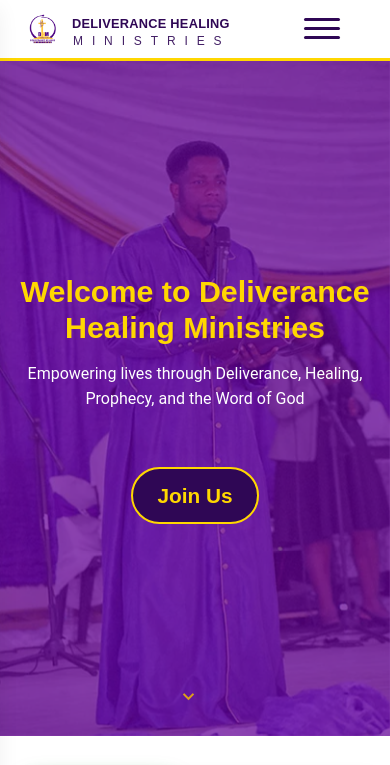
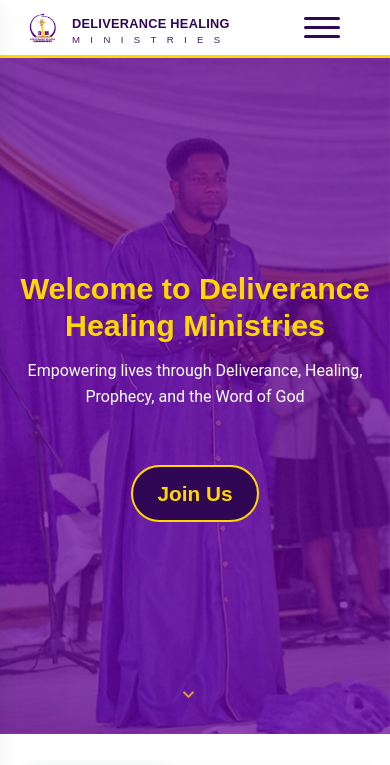
Before and after one commit to dzunisanizitha/dhministries, a plain HTML site: page index.html in a window 390 px wide. Shown: the top 765 px of the page. Drawn offline with Linux system fonts and the light colour scheme.

Commit message:
Update style.css

```diff
--- a/css/style.css
+++ b/css/style.css
@@ -235,14 +235,14 @@
 @media (max-width: 900px) {
   .main-nav { display: none; }
   .hamburger { display: block; margin-right: -5px; }
-  .site-subname { letter-spacing: .28em; font-size: .8rem; }
-  .mobile-links a { padding: 11px 6px; font-size: 1.03rem; }
+  .site-subname {font-size: 0.6rem !important;  margin-left: -20px !important;}
+  .mobile-links a { padding: 10px 6px; font-size: 1.04rem; }
 }
 
 @media (max-width: 480px) {
   .logo { height: 30px; margin-left: -50px; }
   .site-name { font-size: .80rem; margin-left: -20px; margin-top: 7px; }
-  .site-subname { font-size: .75rem; letter-spacing: .74em; margin-left: -19px; margin-top: 5px; }
+  .site-subname { font-size: .75rem; letter-spacing: 1.080em !important; margin-left: -14px; margin-top: 5px; }
 }
 
 @media (min-width: 901px) {
```
